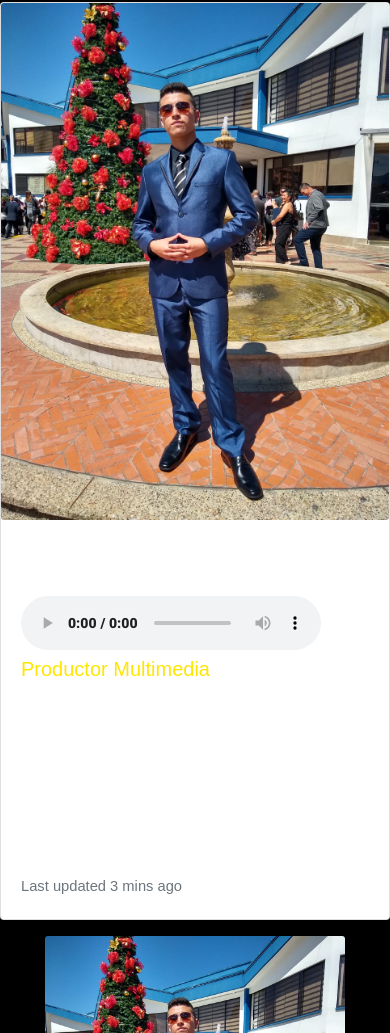
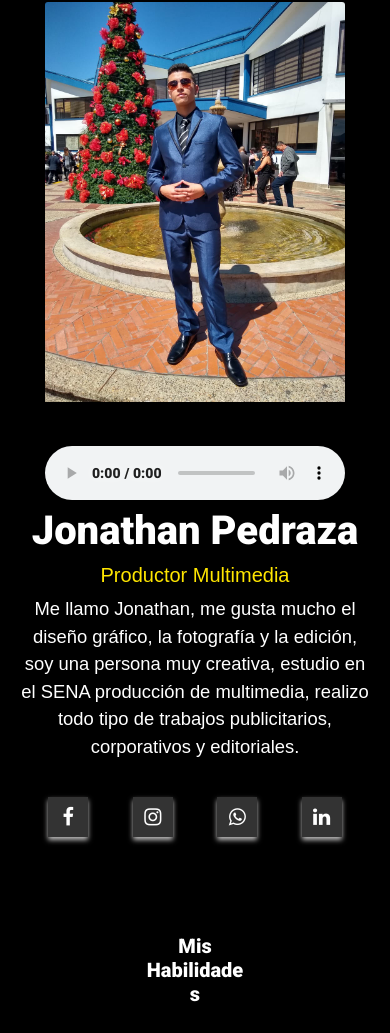
Before and after one commit to JonathanDavidPedraza/Miportafolio, a plain HTML site: page index.html in a window 390 px wide. Shown: the part 300-1333 px from the top of the page. Drawn offline with nearby package versions, Linux system fonts and the light colour scheme; a web font is replaced by a local one.

Commit message:
entrega final responsive good

```diff
--- a/index.html
+++ b/index.html
@@ -154,28 +154,6 @@
 
   <!-- Card Narrower -->
 
-
-
-  <div class="card mb-3">
-    <div class="row no-gutters">
-      <div class="col-md-4">
-        <img src="images/fotoperfil.jpeg" class="card-img" alt="...">
-      </div>
-      <div class="col-md-8">
-        <div class="card-body">
-          <h1>Jonathan Pedraza</h1>
-          <audio src="audio/audio.m4a" controls loop></audio>
-          <h5 style="color:rgb(255, 230, 0)">Productor Multimedia</h6>
-            <p>Me llamo Jonathan, me gusta mucho el diseño gráfico, la fotografía y la edición, soy una persona muy
-              creativa, estudio en el SENA producción de multimedia, realizo todo tipo de trabajos publicitarios,
-              corporativos y editoriales.
-            </p>
-          <p class="card-text"><small class="text-muted">Last updated 3 mins ago</small></p>
-        </div>
-      </div>
-    </div>
-  </div>
-
   <!-- Card Regular -->
 
   <div class="row">
@@ -184,7 +162,8 @@
 
         <!-- Card image -->
         <div class="mb-4 ">
-          <img class="card-img-top" style="width: 300px; height: 400px;" src="images/fotoperfil.jpeg" alt="Card image cap">
+          <img class="card-img-top" style="width: 300px; height: 400px;" src="images/fotoperfil.jpeg"
+            alt="Card image cap">
           <a>
             <div class="bg-white"></div>
           </a>
```
Lines whose indentation alone changed are shown as unchanged.
